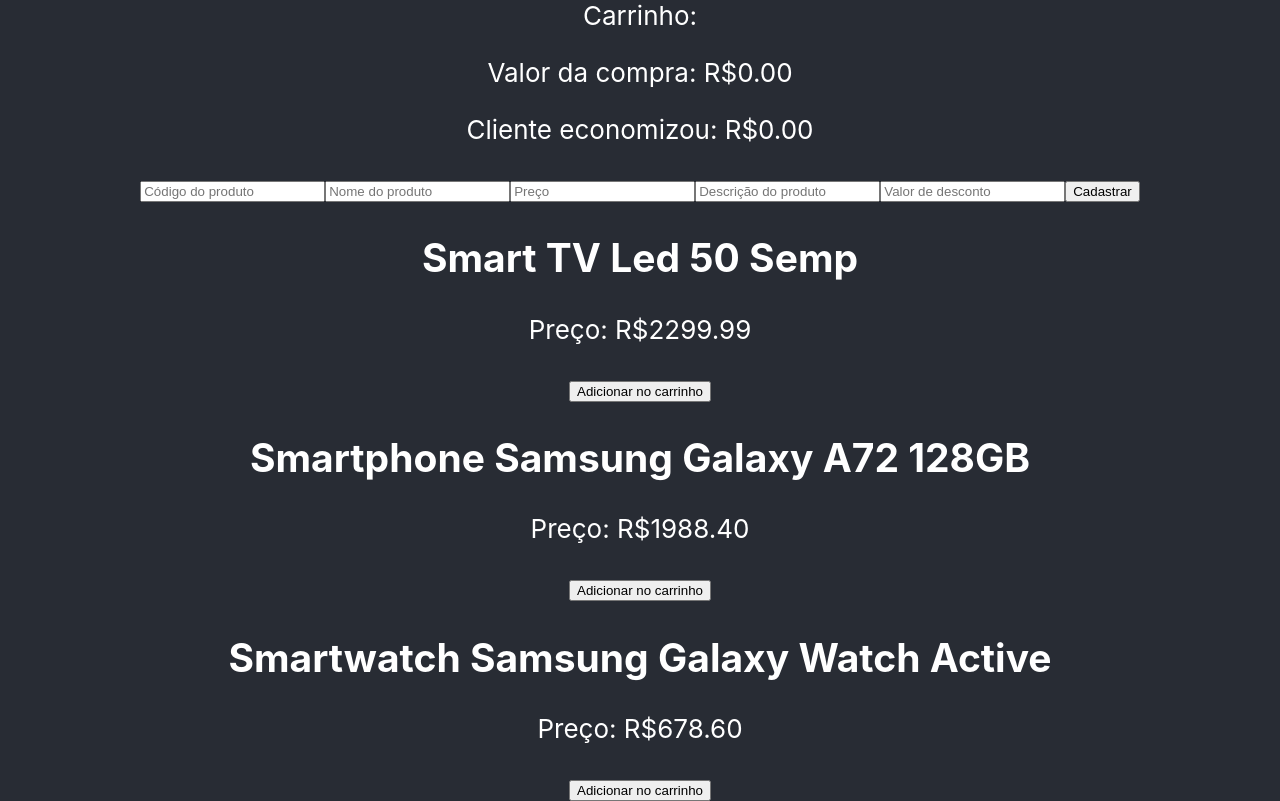
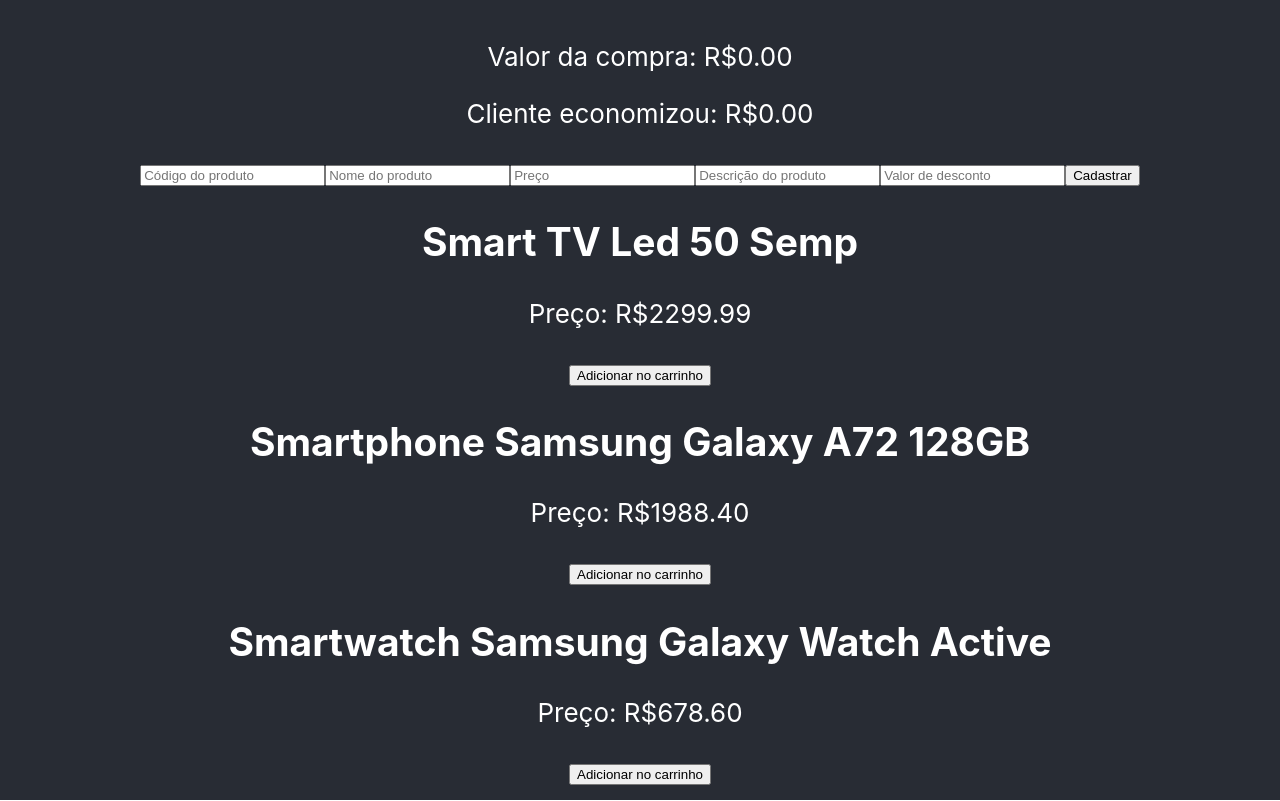
Before and after one commit to Kenzie-Academy-Brasil-Developers/react-entrega-s3-projeto-de-nivelamento-juliagamaol, a React (Create React App) app: page / in a window 1280 px wide. Built offline with nearby package versions, Linux system fonts and the light colour scheme.

Commit message:
feat:refactored

```diff
--- a/src/App.js
+++ b/src/App.js
@@ -1,11 +1,11 @@
 import './App.css';
-import CadastroDosProdutos from './components/CadastroDosProdutos';
+import Produtos from './components/Produtos';
 function App() {
 
   return (
     <div className="App">
       <header className="App-header">
-        <CadastroDosProdutos />
+        <Produtos />
       </header>
     </div>
   );
--- a/src/components/CadastroDosProdutos/index.jsx
+++ /dev/null
@@ -1,92 +0,0 @@
-import React, { useState } from 'react'
-import ProductList from '../ProductList'
-export default function CadastroDosProdutos() {
-    const [products, setProducts] = useState([
-        {
-          code: 10,
-          name: "Smart TV Led 50 Semp",
-          description:
-            "SK8300 4K HDR Android Wi-Fi 3 HDMI 2 USB Controle Remoto com atalhos Chromecast Integrado",
-          price: 2299.99,
-          discount: 190.99,
-        },
-        {
-          code: 11,
-          name: "Smartphone Samsung Galaxy A72 128GB",
-          description:
-            "4G Wi-Fi Tela 6.7 Dual Chip 6GB RAM Câmera Quádrupla + Selfie 32MP - Preto",
-          price: 1988.4,
-          discount: 87.89,
-        },
-        {
-          code: 12,
-          name: "Smartwatch Samsung Galaxy Watch Active",
-          description:
-            "4O Galaxy Watch Active é o smartwatch ideal para quem tem um estilo de vida ativo e saudável. Ele é leve, confortável e monitora diariamente suas atividades físicas, e os comportamentos de nível de stress e sono",
-          price: 678.6,
-          discount: 110.19,
-        },
-      ]);
-    const[code, setCode] = useState('')
-    const[name, setName] = useState('')
-    const[description, setDescription] = useState('')
-    const[price, setPrice] = useState('')
-    const[discount, setDiscount] = useState('')
-    const[currentSale, setCurrentSale] = useState([])
-    const handleSubmit = (e) => {
-        e.preventDefault()
-        setCode('')
-        setName('')
-        setDescription('')
-        setPrice('')
-        setDiscount('')
-
-        const product = {
-            code:code*1,
-            name:name,
-            description:description,
-            price:price*1,
-            discount:discount*1
-        }
-        setProducts([...products,product])
-
-    }
-    const handleClick = (productName) =>{
-        let filtred = products.filter((item)=>item.name === productName)
-        setCurrentSale([...currentSale,filtred])
-    }
-    // const handleRemovedClick = (productCode) =>{
-    //   console.log(currentSale.indexOf(productCode))
-    // }
-    const carrinho = currentSale.map(item=>(
-        <div>
-            <p>{item[0].name}</p>
-        </div>
-
-    ))
-    const purchase = currentSale.reduce((a,b)=>a+b[0].price,0).toFixed(2)
-    const disc = currentSale.reduce((a,b)=>a+b[0].discount,0).toFixed(2)
-    return (
-        <div>
-            Carrinho: {carrinho}
-            <p>Valor da compra: R${purchase}</p>
-            <p>Cliente economizou: R${disc}</p>
-            <form onSubmit={handleSubmit}>
-               <input placeholder="Código do produto"value={code} onChange={(e=>setCode(e.target.value))}/>
-               <input placeholder="Nome do produto"value={name}onChange={(e=>setName(e.target.value))}/>
-               <input placeholder="Preço"value={price}onChange={(e=>setPrice(e.target.value))}/>
-               <input placeholder="Descrição do produto"value={description}onChange={(e=>setDescription(e.target.value))}/>
-               <input placeholder="Valor de desconto"value={discount} onChange={(e=>setDiscount(e.target.value))}/>
-               <button type="submit">Cadastrar</button>
-            </form>
-        <div>
-            {products.map(item=>(
-               <ProductList
-               item={item}
-               handleClick={handleClick}
-               />
-            ))}
-        </div>
-    </div>
-    )
-}
--- /dev/null
+++ b/src/components/Carrinho/index.jsx
@@ -0,0 +1,12 @@
+import React from 'react'
+
+export default function Carrinho({currentSale}) {
+    const purchase = currentSale.reduce((a,b)=>a+b[0].price,0).toFixed(2)
+    const disc = currentSale.reduce((a,b)=>a+b[0].discount,0).toFixed(2)
+    return (
+        <div>
+            <p>Valor da compra: R${purchase}</p>
+            <p>Cliente economizou: R${disc}</p>
+        </div>
+    )
+}
--- /dev/null
+++ b/src/components/Formulario/index.jsx
@@ -0,0 +1,41 @@
+import React from 'react'
+import { useState } from 'react'
+
+export default function Formulario({novoProduct}) {
+    const[code, setCode] = useState('')
+    const[name, setName] = useState('')
+    const[description, setDescription] = useState('')
+    const[price, setPrice] = useState('')
+    const[discount, setDiscount] = useState('')
+
+    const handleSubmit = (e) => {
+        e.preventDefault()
+        setCode('')
+        setName('')
+        setDescription('')
+        setPrice('')
+        setDiscount('')
+
+        const product = {
+            code:code*1,
+            name:name,
+            description:description,
+            price:price*1,
+            discount:discount*1
+        }
+        novoProduct(product)
+    }
+
+    return (
+        <div>
+            <form onSubmit={handleSubmit}>
+               <input placeholder="Código do produto"value={code} onChange={(e=>setCode(e.target.value))}/>
+               <input placeholder="Nome do produto"value={name}onChange={(e=>setName(e.target.value))}/>
+               <input placeholder="Preço"value={price}onChange={(e=>setPrice(e.target.value))}/>
+               <input placeholder="Descrição do produto"value={description}onChange={(e=>setDescription(e.target.value))}/>
+               <input placeholder="Valor de desconto"value={discount} onChange={(e=>setDiscount(e.target.value))}/>
+               <button type="submit">Cadastrar</button>
+            </form>
+        </div>
+    )
+}
--- a/src/components/ProductList/index.jsx
+++ b/src/components/ProductCard/index.jsx
@@ -1,6 +1,6 @@
 import React from 'react'
 
-export default function ProductList({item:{name,price},handleClick}) {
+export default function ProductCard({item:{name,price},handleClick}) {
     return (
         <div>
             <h2>{name}</h2>
--- /dev/null
+++ b/src/components/Produtos/index.jsx
@@ -0,0 +1,60 @@
+import React, { useState } from 'react'
+import Carrinho from '../Carrinho';
+import Formulario from '../Formulario';
+import ProductCard from '../ProductCard'
+
+export default function Produtos() {
+
+    const [products, setProducts] = useState([
+        {
+          code: 10,
+          name: "Smart TV Led 50 Semp",
+          description:
+            "SK8300 4K HDR Android Wi-Fi 3 HDMI 2 USB Controle Remoto com atalhos Chromecast Integrado",
+          price: 2299.99,
+          discount: 190.99,
+        },
+        {
+          code: 11,
+          name: "Smartphone Samsung Galaxy A72 128GB",
+          description:
+            "4G Wi-Fi Tela 6.7 Dual Chip 6GB RAM Câmera Quádrupla + Selfie 32MP - Preto",
+          price: 1988.4,
+          discount: 87.89,
+        },
+        {
+          code: 12,
+          name: "Smartwatch Samsung Galaxy Watch Active",
+          description:
+            "4O Galaxy Watch Active é o smartwatch ideal para quem tem um estilo de vida ativo e saudável. Ele é leve, confortável e monitora diariamente suas atividades físicas, e os comportamentos de nível de stress e sono",
+          price: 678.6,
+          discount: 110.19,
+        },
+      ]);
+    const[currentSale, setCurrentSale] = useState([])
+
+    const novoProduct = newProduct =>{
+      setProducts([...products,newProduct])
+    }
+    const handleClick = (productName) =>{
+        let filtred = products.filter((item)=>item.name === productName)
+        setCurrentSale([...currentSale,filtred])
+    }
+
+
+
+    return (
+        <div>
+            <Carrinho currentSale={currentSale}/>
+            <Formulario novoProduct={novoProduct}/>
+        <div>
+            {products.map(item=>(
+               <ProductCard
+               item={item}
+               handleClick={handleClick}
+               />
+            ))}
+        </div>
+    </div>
+    )
+}
```
